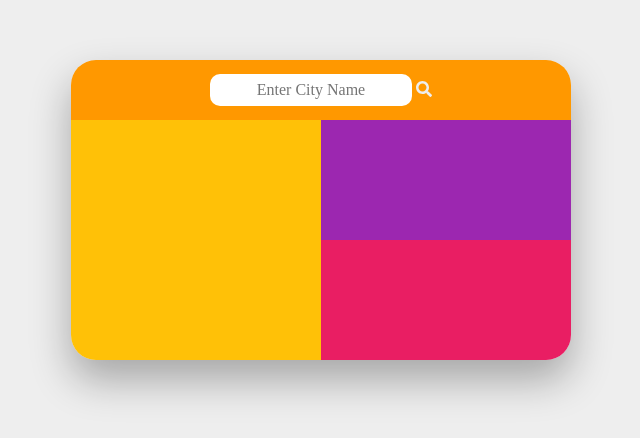
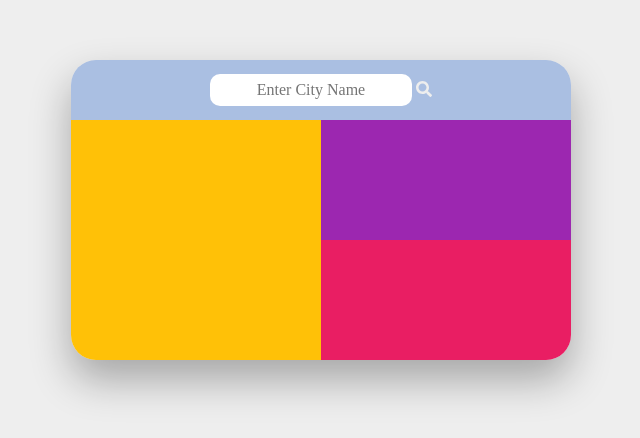
Before and after one commit to CodeDuchess/Dark-Sky-API, a plain HTML site: page index.html in a window 1280 px wide. Shown: the part 140-578 px from the top of the page, without its empty margins (319-959 px from the left). Drawn offline with nearby package versions, Linux system fonts and the light colour scheme.

Commit message:
Update style.css

```diff
--- a/style.css
+++ b/style.css
@@ -12,7 +12,7 @@ body{
 
 .header {
   height: 20%;
-  background-color: #FF9800;
+  background-color: #aabfe2;
   border-top-left-radius: 25px;
   border-top-right-radius: 25px;
   text-align: center;
```
